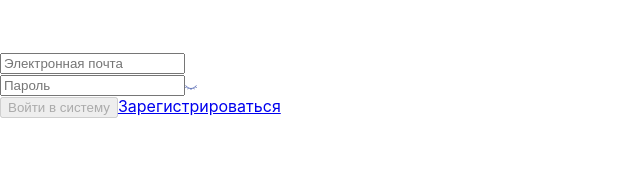
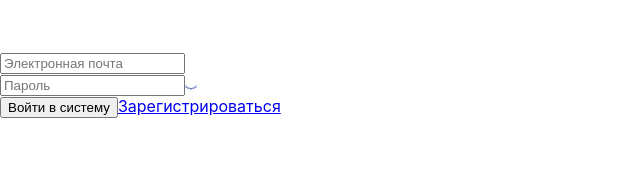
Before and after one commit to TenishevIlya/typescript-app, a React (Create React App) app: page / in a window 1280 px wide. Shown: the top 187 px of the page, without its empty margins (0-640 px from the left). Built offline with nearby package versions, Linux system fonts and the light colour scheme; what typestyle would draw is missing.

Commit message:
login mutation added without normal result

```diff
--- a/src/App.tsx
+++ b/src/App.tsx
@@ -23,8 +23,6 @@ const client = new ApolloClient({
   }
 });
 
-localStorage.clear();
-
 // client.query({
 //   query: gql`
 //     query {
@@ -35,8 +33,6 @@ localStorage.clear();
 //     }
 //   `
 // });
-
-console.log(localStorage);
 
 interface IApp {}
 
--- a/src/components/ButtonComponent/Button.style.ts
+++ b/src/components/ButtonComponent/Button.style.ts
@@ -11,7 +11,8 @@ const ButtonStyles = {
     lineHeight: "16px",
     textAlign: "center",
     color: "#333333",
-    border: "none"
+    border: "none",
+    cursor: "pointer"
   }),
   bigBtn: style({
     height: "36px",
--- a/src/components/ButtonComponent/Button.tsx
+++ b/src/components/ButtonComponent/Button.tsx
@@ -12,11 +12,7 @@ const Button: React.FC<IButton> = props => {
   const { commonStyles, bigBtn } = ButtonStyles;
   const btnStyles = classNames(commonStyles, bigBtn);
 
-  return (
-    <button disabled className={btnStyles}>
-      {props.title}
-    </button>
-  );
+  return <button className={btnStyles}>{props.title}</button>;
 };
 
 export default Button;
--- a/src/containers/LogIn/LogIn.tsx
+++ b/src/containers/LogIn/LogIn.tsx
@@ -1,7 +1,7 @@
 import React, { useState, Fragment } from "react";
 import { Dispatch } from "redux";
 import { MapStateToProps, MapDispatchToProps, connect } from "react-redux";
-import { reduxForm } from "redux-form";
+import { reduxForm, formValueSelector } from "redux-form";
 import classNames from "classnames";
 
 /* Components */
@@ -15,6 +15,11 @@ import LinkStyles from "./LogIn.style";
 
 /* Interfaces */
 import ILogInProps from "./Login.interface";
+import {
+  LogInMutation,
+  User,
+  LogInMutatonProps
+} from "../../mutations/mutation.type";
 
 /* App store */
 import store from "../../store/index.store";
@@ -24,32 +29,40 @@ import { CHANGE_INPUT, CLICK_BTN } from "../../store/actions/actions";
 import { inputLength, isEmailCorrect } from "../../validators/validators";
 
 /* Apollo */
-import { withMutation } from "@apollo/react-hoc";
+import { useMutation } from "@apollo/react-hooks";
 import loginMutation from "../../mutations/loginMutation";
 
-const LogIn: React.FC<ILogInProps> = props => {
+const LogIn: React.FC<ILogInProps> = (fields, props) => {
   const { InputFieldStyle } = InputStyles;
   const validateInputLength = inputLength(7);
 
-  //const [logIn, { data }] = withMutation(loginMutation);
-
-  console.log(store.getState().form);
+  const [logIn] = useMutation<LogInMutation<User>, LogInMutatonProps>(
+    loginMutation
+  );
 
   return (
     <form
       onSubmit={e => {
         e.preventDefault();
+        logIn({
+          variables: {
+            email: "1@1.ru",
+            password: "1"
+          }
+        }).then(data => {
+          console.log(data.data?.user);
+        });
       }}
     >
       <InputField
-        name="loginField"
+        name="loginEmail"
         placeholder="Электронная почта"
         type="text"
         className={InputFieldStyle}
         validate={[isEmailCorrect]}
       />
       <InputField
-        name="passwordField"
+        name="loginPassword"
         placeholder="Пароль"
         type="password"
         className={InputFieldStyle}
@@ -67,9 +80,14 @@ const connectedForm = reduxForm({
   form: "q"
 })(LogIn);
 
+// const mapStateToProps = (state: any) => {
+//   const { form, ...rest } = state;
+//   return { ...rest };
+// };
+
 const mapStateToProps = (state: any) => {
-  const { form, ...rest } = state;
-  return { ...rest };
+  const selector = formValueSelector("q");
+  return selector(state, "loginEmail", "loginPassword");
 };
 
 const mapDispacthToProps = (dispatch: Dispatch) => {
--- a/src/mutations/mutation.type.ts
+++ b/src/mutations/mutation.type.ts
@@ -3,7 +3,7 @@ export interface LogInMutatonProps<> {
   password: string;
 }
 
-export interface LogIn<User> {
+export interface LogInMutation<User> {
   user: User;
   token: string;
 }
```
